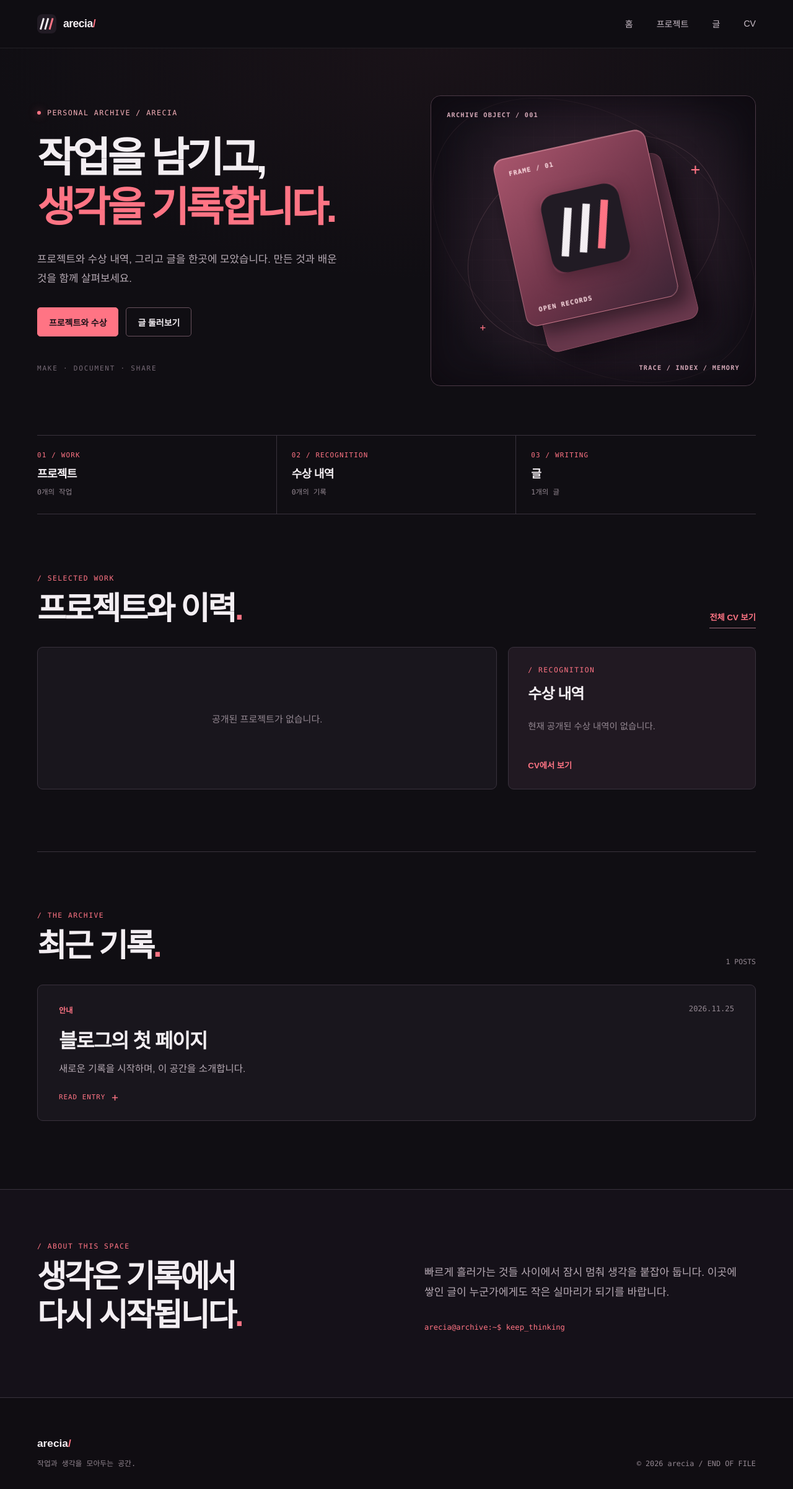
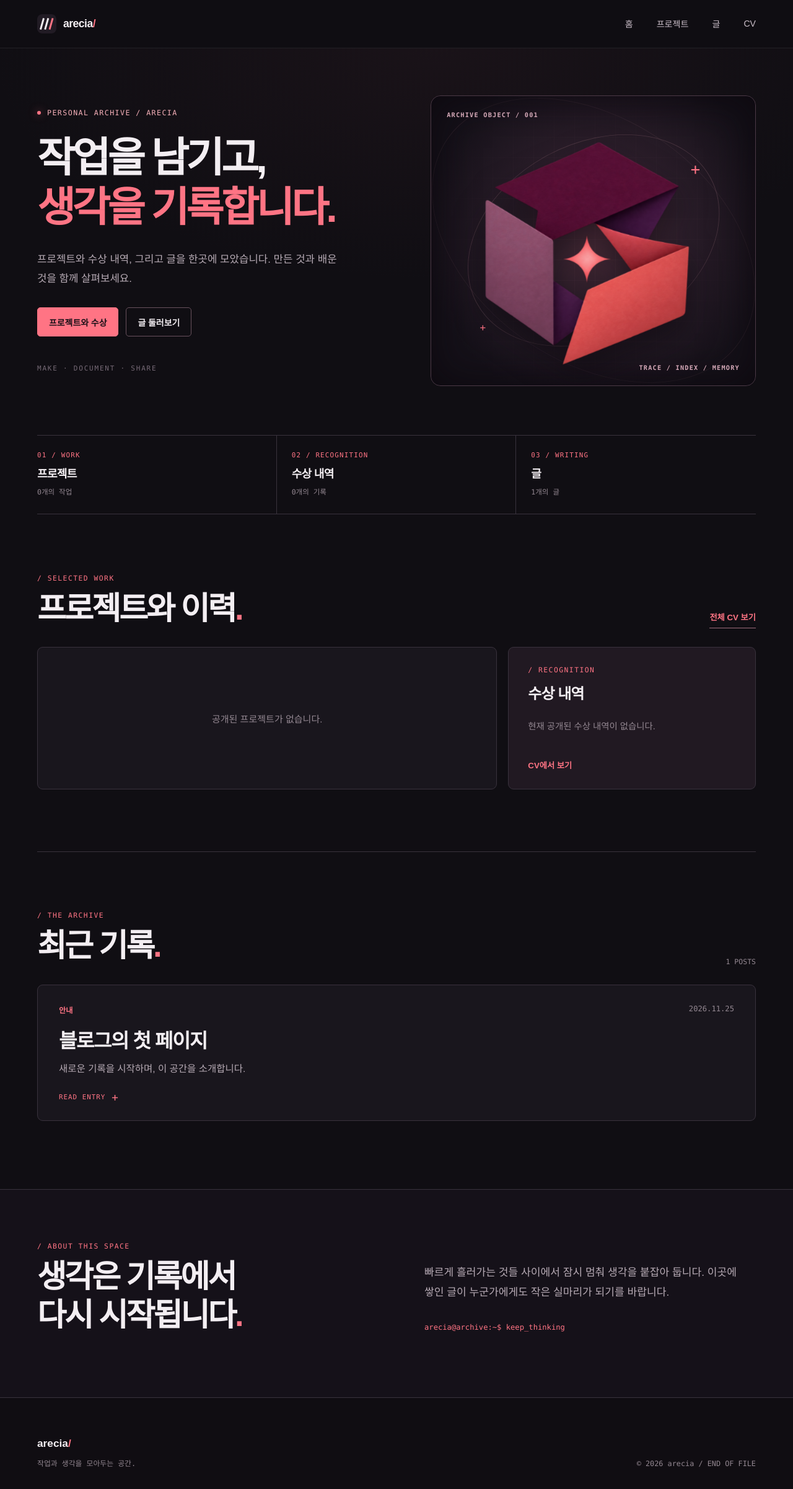
Before and after one commit to areciah/areciah.github.io, a Jekyll site: the page built from index.html, in a window 1280 px wide. Shown: the whole page at 62% size. Built offline with Jekyll 4.4.1, drawn with Linux system fonts in a browser that asks for light colours.

Commit message:
Add animated recolored archive artwork

```diff
--- a/assets/style.css
+++ b/assets/style.css
@@ -54,15 +54,14 @@ main { background: radial-gradient(ellipse 75% 500px at 55% 0, #512c3726, transp
 .visual-label-bottom { right: 25px; bottom: 23px; }
 .visual-orbit { position: absolute; top: 50%; left: 50%; width: 82%; aspect-ratio: 1; border: 1px solid #ffb8c02a; border-radius: 50%; transform: translate(-50%, -50%) rotate(-28deg) scaleY(.73); }
 .visual-orbit-two { width: 110%; border-color: #ffb8c015; transform: translate(-50%, -50%) rotate(35deg) scaleY(.68); }
-.visual-core { position: absolute; top: 50%; left: 50%; width: 48%; aspect-ratio: .91; border-radius: 18px; }
-.visual-core-back { border: 1px solid #ff95a63d; background: #6a384d; transform: translate(-43%, -43%) rotate(-14deg); box-shadow: 18px 20px 40px #0a060cb8; }
-.visual-core-front { z-index: 2; display: flex; flex-direction: column; justify-content: space-between; padding: 19px 22px; border: 1px solid #ffa7b677; background: linear-gradient(145deg, #a8556c, #6e3449 57%, #3e2536); transform: translate(-55%, -55%) rotate(-14deg); box-shadow: inset 0 1px 1px #ffb5c27a, 15px 16px 30px #0a060c88; animation: float-core 7s ease-in-out infinite; }
-.core-mini, .core-caption { color: #ffe1e6; font: 700 .65rem var(--mono); letter-spacing: .11em; }
-.core-mark { align-self: center; width: clamp(5.4rem, 10vw, 8rem); height: auto; border-radius: 16px; box-shadow: 0 8px 25px #3819268a; }
+.archive-image { position: absolute; z-index: 2; top: 50%; left: 50%; width: 108%; height: 108%; max-width: none; object-fit: contain; filter: drop-shadow(0 24px 24px #09050b88); will-change: transform; animation: archive-orbit 14s linear infinite; }
 .visual-cross { position: absolute; color: var(--accent); font: 300 1.6rem var(--mono); }
 .visual-cross-one { top: 22%; right: 17%; }
 .visual-cross-two { bottom: 18%; left: 15%; font-size: 1rem; }
-@keyframes float-core { 50% { transform: translate(-55%, -58%) rotate(-12deg); } }
+@keyframes archive-orbit {
+  from { transform: translate(-50%, -50%) rotate(0deg) translateX(20px) rotate(0deg); }
+  to { transform: translate(-50%, -50%) rotate(360deg) translateX(20px) rotate(-360deg); }
+}
 
 .section-index { display: grid; grid-template-columns: repeat(3, minmax(0, 1fr)); border-top: 1px solid var(--line); border-bottom: 1px solid var(--line); }
 .section-index a { display: grid; gap: 9px; min-width: 0; padding: 25px 24px 28px; border-right: 1px solid var(--line); }
@@ -209,8 +208,6 @@ main { background: radial-gradient(ellipse 75% 500px at 55% 0, #512c3726, transp
   .hero-description { font-size: 1rem; }
   .hero-footnote { margin-top: 30px; }
   .archive-visual { min-height: 320px; }
-  .visual-core { width: 50%; }
-  .core-mark { width: 5.5rem; }
   .section-index { grid-template-columns: 1fr; }
   .section-index a { grid-template-columns: 100px 1fr; gap: 3px 12px; padding: 17px 0; border-right: 0; border-bottom: 1px solid var(--line); }
   .section-index a:last-child { border-bottom: 0; }
@@ -244,6 +241,7 @@ main { background: radial-gradient(ellipse 75% 500px at 55% 0, #512c3726, transp
 @media (prefers-reduced-motion: reduce) {
   :root { scroll-behavior: auto; }
   *, *::before, *::after { animation-duration: .01ms !important; transition-duration: .01ms !important; }
+  .archive-image { animation: none !important; transform: translate(-50%, -50%); }
   .intro-pending .intro { animation-delay: .5s; }
 }
 @media print {
--- a/index.html
+++ b/index.html
@@ -17,8 +17,7 @@ layout: default
     <span class="visual-label visual-label-top">ARCHIVE OBJECT / 001</span>
     <div class="visual-orbit visual-orbit-one"></div>
     <div class="visual-orbit visual-orbit-two"></div>
-    <div class="visual-core visual-core-back"></div>
-    <div class="visual-core visual-core-front"><span class="core-mini">FRAME / 01</span><img class="core-mark" src="{{ '/assets/favicon.svg' | relative_url }}?v=slashes-1" alt="" width="128" height="128"><span class="core-caption">OPEN RECORDS</span></div>
+    <img class="archive-image" src="{{ '/assets/hero-archive.png' | relative_url }}" alt="" width="1254" height="1254" fetchpriority="high">
     <span class="visual-cross visual-cross-one">+</span>
     <span class="visual-cross visual-cross-two">+</span>
     <span class="visual-label visual-label-bottom">TRACE / INDEX / MEMORY</span>
```
Also changed, not shown: assets/hero-archive.png (added).
